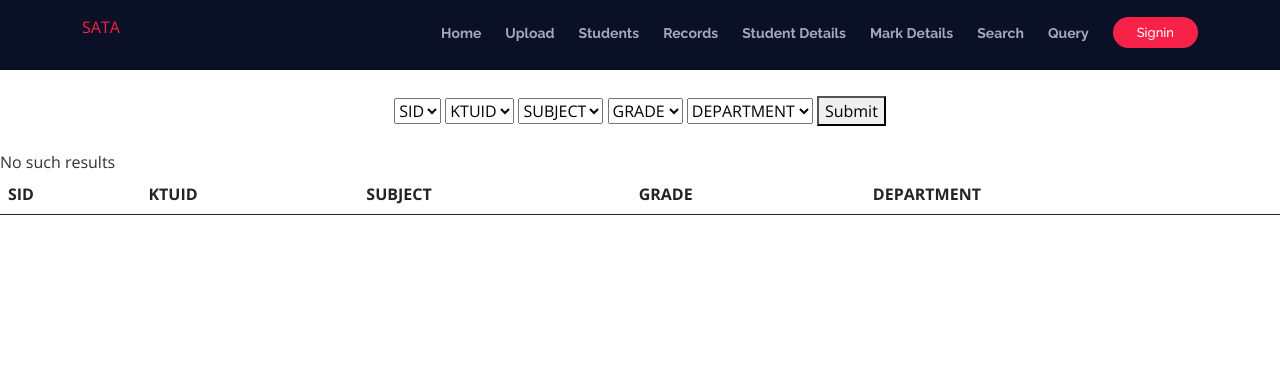
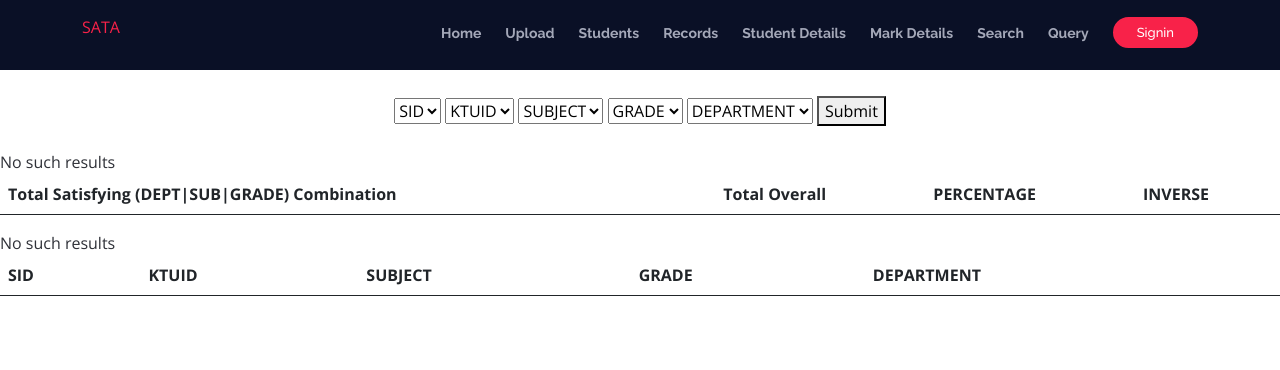
Before and after one commit to sujith-kumara/SATA, a Flask app: page /query in a window 1280 px wide. Shown: the top 370 px of the page. Run offline with Flask 2, Linux system fonts and the light colour scheme; lists and menus that the app fills with data are empty; some libraries are stand-ins or nearby versions.

Commit message:
add procedure call to query

```diff
--- a/main.py
+++ b/main.py
@@ -186,7 +186,16 @@ def query():
                     '_dept_di': dept_di
                 }
         )
-        return render_template("query.html", query=query, sid_d=dept_sid_d, ktuid_d=dept_ktuid_d, subject_d=dept_subject_d, grade_d=grade_d, dept_d=dept_d)
+        # CALL grade_pct('F', 'CS');
+        stats = db.engine.execute(
+            text("CALL dept_subj_grade_pct(:_dept, :_subject, :_grade)"),
+            {
+                '_dept': dept_di,
+                '_subject': subject_di,
+                '_grade': grade_di,
+            }
+        )
+        return render_template("query.html", stats=stats, query=query, sid_d=dept_sid_d, ktuid_d=dept_ktuid_d, subject_d=dept_subject_d, grade_d=grade_d, dept_d=dept_d)
     return render_template("query.html")
 
 @app.route("/delete/<string:id>", methods=["POST", "GET"])
--- a/procedures.sql
+++ b/procedures.sql
@@ -10,13 +10,13 @@ DROP PROCEDURE IF EXISTS dept_subj_grade_pct;
 -- cls && mysql -u root < "C:\Users\sujit\OneDrive\Desktop\sata\StudentManagement-System-dbms-miniproject-main\student management\import_csv.sql"
 DELIMITER //
 CREATE PROCEDURE grade_pct(IN grade VARCHAR(64), IN dept VARCHAR(64)) BEGIN
-SELECT CONCAT('DEPT=', dept, ' GRADE=', grade) AS '';
+-- SELECT CONCAT('DEPT=', dept, ' GRADE=', grade) AS '';
 SET @gnum := (SELECT COUNT(DISTINCT KTUID) FROM marks WHERE C2 LIKE CONCAT('%', grade, '%') AND KTUID LIKE CONCAT('%', dept, '%'));
 SET @tnum := (SELECT COUNT(DISTINCT KTUID) FROM marks WHERE KTUID LIKE CONCAT('%', dept, '%'));
 SELECT @gnum AS NUM, @tnum AS DEN, (@gnum/@tnum)*100 AS PCT, (1-(@gnum/@tnum))*100 AS INV;
 END //
 CREATE PROCEDURE dept_subj_grade_pct(IN dept VARCHAR(64), IN subj VARCHAR(64), IN grade VARCHAR(64)) BEGIN
-SELECT CONCAT('DEPT=', dept, ' SUBJ=', subj, ' GRAD=', grade) AS '';
+-- SELECT CONCAT('DEPT=', dept, ' SUBJ=', subj, ' GRAD=', grade) AS '';
 SET @gnum := (SELECT COUNT(DISTINCT KTUID) FROM marks WHERE C1 LIKE CONCAT('%', subj, '%') AND C2 LIKE CONCAT('%', grade, '%') AND KTUID LIKE CONCAT('%', dept, '%'));
 SET @tnum := (SELECT COUNT(DISTINCT KTUID) FROM marks WHERE KTUID LIKE CONCAT('%', dept, '%'));
 SELECT @gnum AS NUM, @tnum AS DEN, (@gnum/@tnum)*100 AS PCT, (1-(@gnum/@tnum))*100 AS INV;
--- a/templates/query.html
+++ b/templates/query.html
@@ -61,6 +61,30 @@
 <table class="table">
     <thead class="thead-light">
         <tr>
+            <th scope="col">Total Satisfying (DEPT|SUB|GRADE) Combination</th>
+            <th scope="col">Total Overall</th>
+            <th scope="col">PERCENTAGE</th>
+            <th scope="col">INVERSE</th>
+        </tr>
+    </thead>
+    <tbody>
+        {% if stats %}
+        {% for q in stats %}
+            <tr>
+                <th>{{ q.NUM }}
+                <th>{{ q.DEN }}
+                <th>{{ q.PCT }}
+                <th>{{ q.INV }}
+            </tr>
+        {% endfor %}
+    {% else %}
+        No such results
+    {% endif %}
+    </tbody>
+</table>
+<table class="table">
+    <thead class="thead-light">
+        <tr>
             <th scope="col">SID</th>
             <th scope="col">KTUID</th>
             <th scope="col">SUBJECT</th>
```
